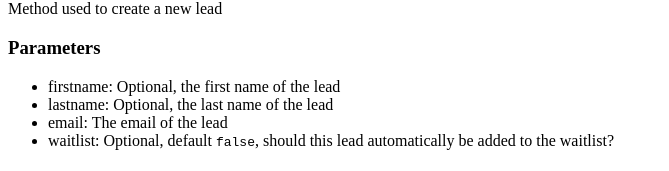
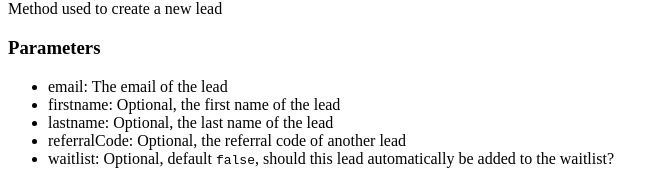
Before and after one commit to BradleyVangelder/Lancero-docs, a Next.js app: page /node/methods/leads in a window 1280 px wide. Shown: the part 363-534 px from the top of the page, without its empty margins (0-669 px from the left). Built offline with nearby package versions, Linux system fonts and the light colour scheme; a web font is replaced by a local one.

Commit message:
Added referrals

```diff
--- a/pages/node/methods/leads.mdx
+++ b/pages/node/methods/leads.mdx
@@ -20,9 +20,10 @@ const lead = await lancero.leads.find("dries@lancero.app");
 Method used to create a new lead
 
 ### Parameters
+- email: The email of the lead
 - firstname: Optional, the first name of the lead
 - lastname: Optional, the last name of the lead
-- email: The email of the lead
+- referralCode: Optional, the referral code of another lead
 - waitlist: Optional, default `false`, should this lead automatically be added to the waitlist?
 
 ### Example
--- a/pages/public-api/endpoints/leads.mdx
+++ b/pages/public-api/endpoints/leads.mdx
@@ -24,9 +24,10 @@ This route is used to create a new lead.
 - Endpoint: `https://api.lancero.app/leads/create`
 
 ### Request body
+- email: The email of the lead
 - firstname: Optional, the first name of the lead
 - lastname: Optional, the last name of the lead
-- email: The email of the lead
+- referralCode: Optional, the referral code of another lead
 - notes: Optional, any notes you wish to add to this lead
 - waitlist: Optional, default `false`, should this user automatically be added to the waitlist?
 
```
